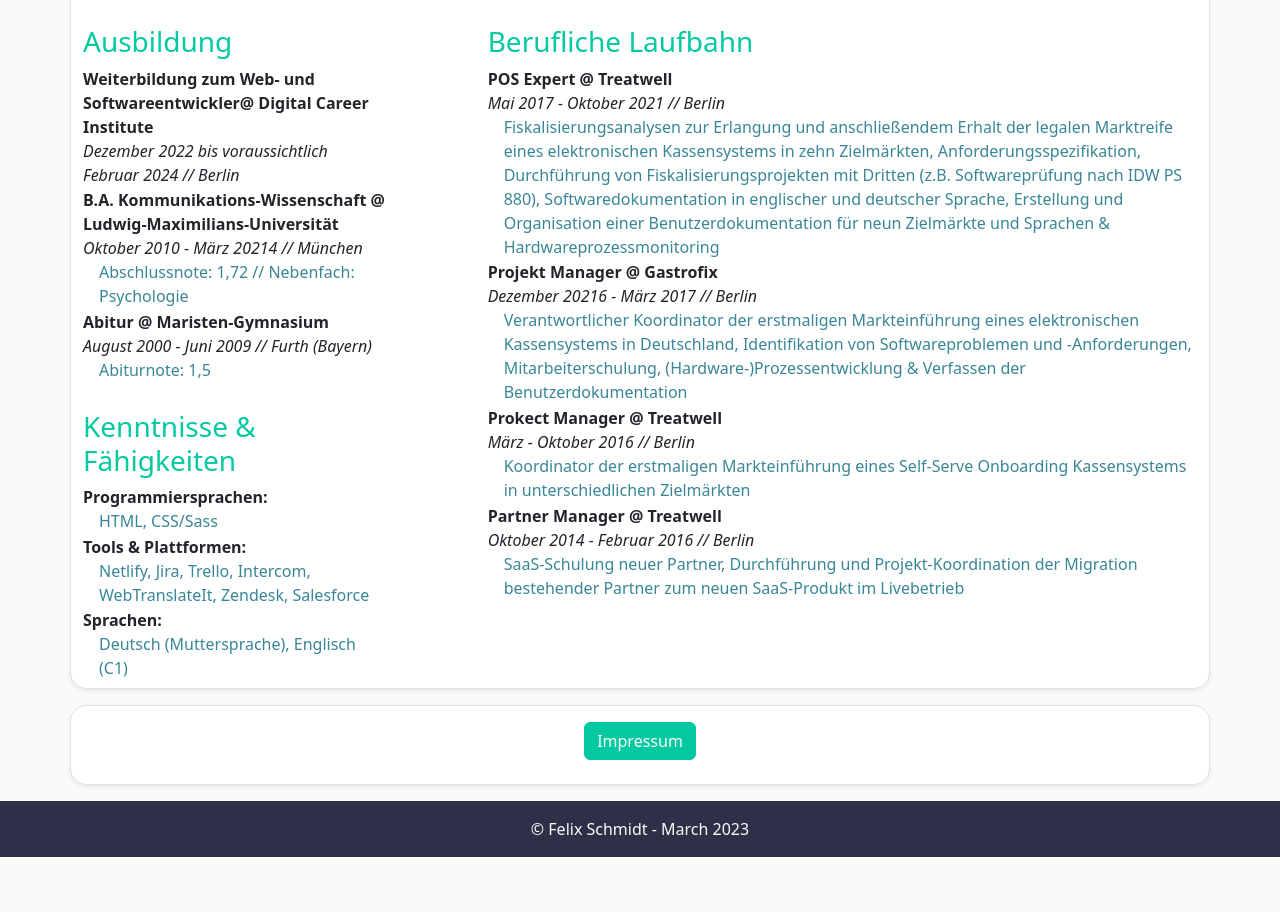
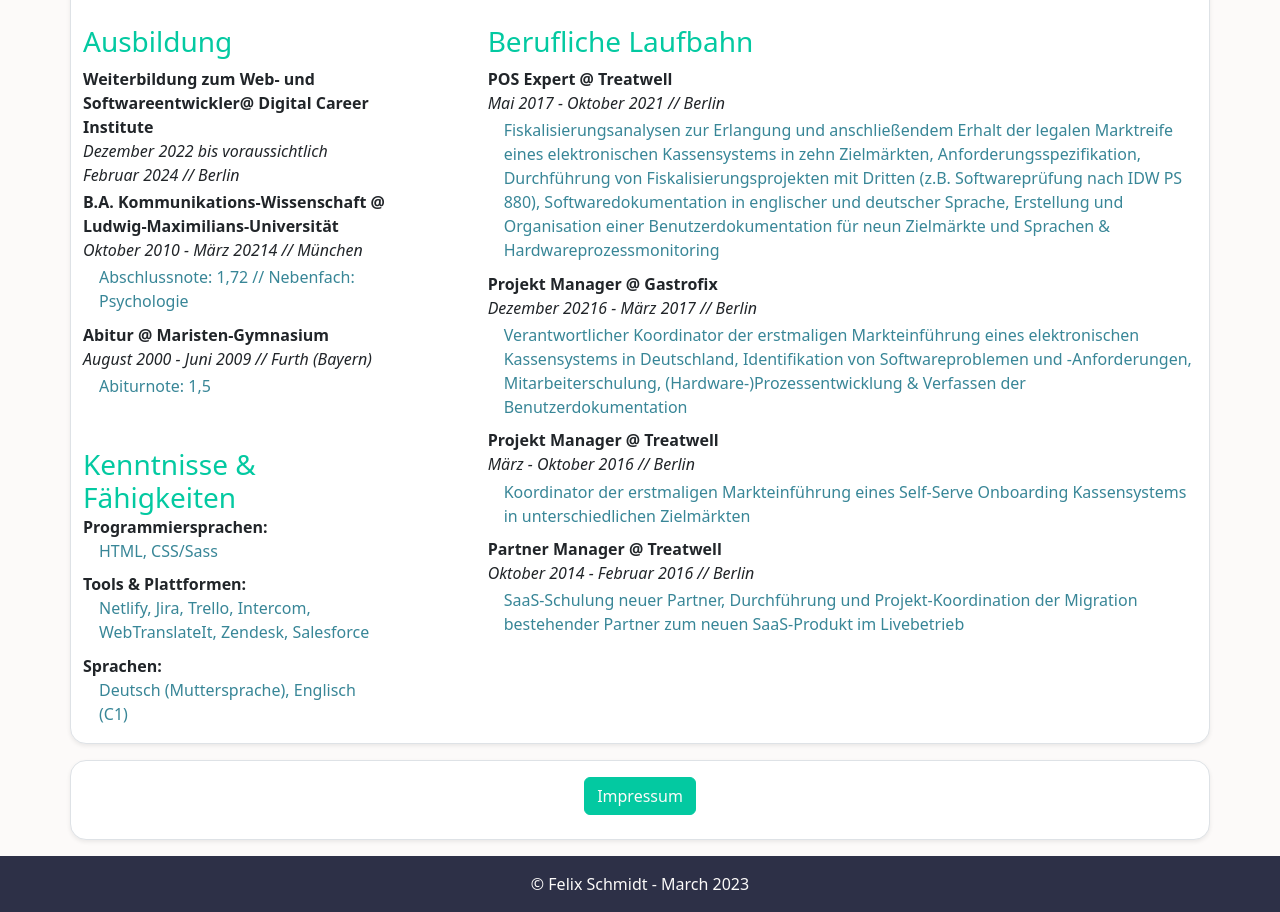
Before and after one commit to felixschmidt89/DCI_UIB_final-project-bootstrap, a website: page de/index.html in a window 1280 px wide. Shown: the part 1471-2383 px from the top of the page. Before the commit the page ends 2328 px from the top, so only its background shows below. Drawn offline with Linux system fonts and the light colour scheme.

Commit message:
some more chagnes to grid margin

```diff
--- a/de/index.html
+++ b/de/index.html
@@ -246,14 +246,14 @@
                  <p class="cv-bulletpoint">Projekt Manager @ Gastrofix</p>
                   <p class="cv-period">Dezember 20216 - März 2017 // Berlin</p>
                  <p class="cv-description">Verantwortlicher Koordinator der erstmaligen Markteinführung eines elektronischen Kassensystems in Deutschland, Identifikation von Softwareproblemen und -Anforderungen, Mitarbeiterschulung, (Hardware-)Prozessentwicklung & Verfassen der Benutzerdokumentation</p>
-                 <p class="cv-bulletpoint">Prokect Manager @ Treatwell
+                 <p class="cv-bulletpoint">Projekt Manager @ Treatwell
                  <p class="cv-period">März - Oktober 2016 // Berlin</p>
                  <p class="cv-description">Koordinator der erstmaligen Markteinführung eines Self-Serve Onboarding Kassensystems in unterschiedlichen Zielmärkten</p>
                  <p class="cv-bulletpoint">Partner Manager @ Treatwell</p>
                  <p class="cv-period">Oktober 2014 - Februar 2016 // Berlin</p>
                  <p class="cv-description">SaaS-Schulung neuer Partner, Durchführung und Projekt-Koordination der Migration bestehender Partner zum neuen SaaS-Produkt im Livebetrieb</p>
                 </section>
-                <section class="cv-skills"><h3>Kenntnisse & Fähigkeiten</h3>
+                <section class="cv-skills"><h3 class="m-0 ">Kenntnisse & Fähigkeiten</h3>
                   <p class="cv-bulletpoint">Programmiersprachen:</p>
                   <p class="cv-description">HTML, CSS/Sass</p>
                   <p class="cv-bulletpoint">Tools & Plattformen:</p>
--- a/main.scss
+++ b/main.scss
@@ -121,8 +121,8 @@
 div span {margin-right: 0.3rem;}
 a {text-decoration: none;}
 };
-.cv-bulletpoint{font-weight: 600; margin-top: 0.1rem;}
-.cv-period {font-weight: 300; font-style: italic; margin-top: 0rem !important; }
-.cv-description {color: $secondary-color; margin-left: 1rem; position: relative; margin-top: 0rem !important;}
-p{margin-bottom: 0rem !important;
-}
+.cv-skills {margin-top: 1.25rem !important; margin-bottom: 0rem;}
+.cv-bulletpoint{font-weight: 600; margin-top: 0rem; margin-bottom: 0.1rem;}
+.cv-period {font-weight: 300; font-style: italic; margin-bottom: 0.2rem !important; }
+.cv-description {color: $secondary-color; margin-left: 1rem; position: relative; margin-top: 0rem !important; margin-bottom: 0.6rem !important;}
+p{margin-bottom: 0rem !important;}
```
Also changed, not shown: main.css.
